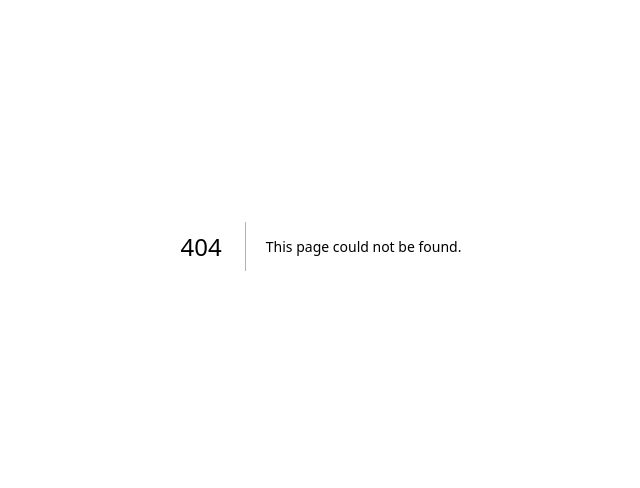
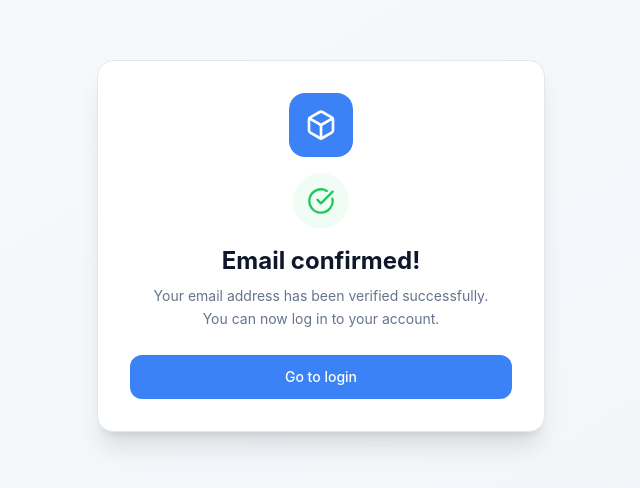
Before and after one commit to nicks212/Cubio, a Next.js app: page /auth/email-confirmed in a window 1280 px wide. Before the commit this address had no page. Shown: the part 154-642 px from the top of the page, without its empty margins (319-959 px from the left). Built offline with nearby package versions, Linux system fonts and the light colour scheme.

Commit message:
feat: add email-confirmed page, show url errors on login, fix confirm route

```diff
--- a/src/app/auth/confirm/route.ts
+++ b/src/app/auth/confirm/route.ts
@@ -13,9 +13,11 @@ export async function GET(request: NextRequest) {
     const supabase = await createClient();
     const { error } = await supabase.auth.verifyOtp({ type, token_hash });
     if (!error) {
-      return NextResponse.redirect(`${origin}${next}`);
+      // For email confirmations redirect to success page; other types go to next
+      const destination = type === 'email' ? '/auth/email-confirmed' : next;
+      return NextResponse.redirect(`${origin}${destination}`);
     }
   }
 
-  return NextResponse.redirect(`${origin}/auth/login?error=email_confirmation_failed`);
+  return NextResponse.redirect(`${origin}/auth/login?error=email_link_expired`);
 }
--- /dev/null
+++ b/src/app/auth/email-confirmed/page.tsx
@@ -0,0 +1,33 @@
+import Link from 'next/link';
+import { Box, CheckCircle } from 'lucide-react';
+
+export default function EmailConfirmedPage() {
+  return (
+    <div className="min-h-screen bg-gradient-to-br from-slate-50 to-slate-100 flex items-center justify-center p-4">
+      <div className="w-full max-w-md">
+        <div className="bg-white rounded-2xl shadow-xl border border-slate-200 p-8 text-center">
+          <div className="flex flex-col items-center mb-6">
+            <div className="w-16 h-16 bg-primary rounded-2xl flex items-center justify-center mb-4">
+              <Box className="w-8 h-8 text-white" />
+            </div>
+            <div className="w-14 h-14 bg-green-50 rounded-full flex items-center justify-center mb-4">
+              <CheckCircle className="w-7 h-7 text-green-500" />
+            </div>
+            <h1 className="text-2xl font-bold text-foreground">Email confirmed!</h1>
+            <p className="text-muted-foreground mt-2 text-sm leading-relaxed">
+              Your email address has been verified successfully.<br />
+              You can now log in to your account.
+            </p>
+          </div>
+
+          <Link
+            href="/auth/login"
+            className="block w-full py-3 px-4 bg-primary text-white text-sm font-medium rounded-lg hover:bg-primary/90 transition-colors text-center"
+          >
+            Go to login
+          </Link>
+        </div>
+      </div>
+    </div>
+  );
+}
--- a/src/app/auth/login/page.tsx
+++ b/src/app/auth/login/page.tsx
@@ -1,12 +1,21 @@
 'use client';
 
 import { useActionState } from 'react';
+import { useSearchParams } from 'next/navigation';
 import Link from 'next/link';
 import { Box, Mail, Lock, ArrowLeft } from 'lucide-react';
 import { login } from '../actions';
 
+const URL_ERRORS: Record<string, string> = {
+  email_link_expired: 'This confirmation link has expired. Please register again to get a new link.',
+  email_confirmation_failed: 'Email confirmation failed. Please try again or contact support.',
+};
+
 export default function LoginPage() {
   const [state, action, pending] = useActionState(login, null);
+  const searchParams = useSearchParams();
+  const urlError = searchParams.get('error');
+  const urlErrorMessage = urlError ? (URL_ERRORS[urlError] ?? 'Something went wrong. Please try again.') : null;
 
   return (
     <div className="min-h-screen bg-gradient-to-br from-slate-50 to-slate-100 flex items-center justify-center p-4">
@@ -28,9 +37,9 @@ export default function LoginPage() {
             <p className="text-muted-foreground mt-2">Sign in to your account</p>
           </div>
 
-          {state?.error && (
+          {(urlErrorMessage || state?.error) && (
             <div className="mb-4 p-3 bg-red-50 border border-red-200 rounded-lg text-sm text-red-700">
-              {state.error}
+              {urlErrorMessage ?? state?.error}
             </div>
           )}
 
```
Also changed, not shown: 1 other file (tests, documents, lock files or other folders).
